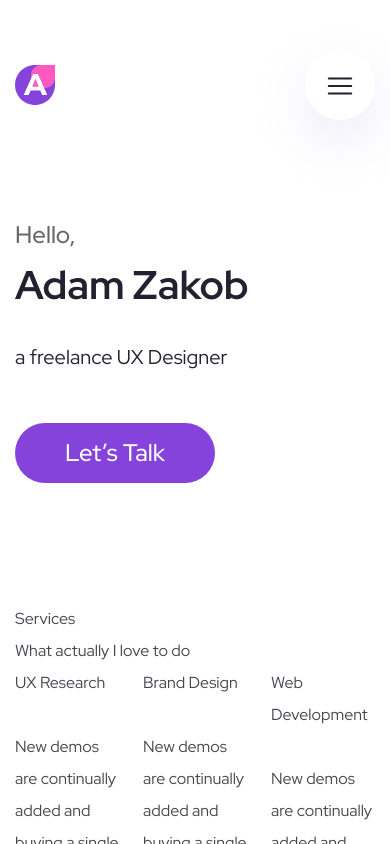
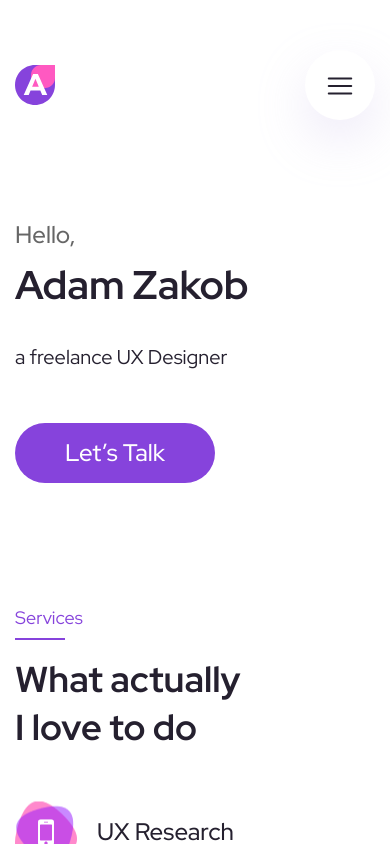
Before and after one commit to oldmadowl/designer-portfolio, a website: page app/index.html in a window 390 px wide. Drawn offline with nearby package versions, Linux system fonts and the light colour scheme; files that its build step writes are made by us from their sources.

Commit message:
added section services

```diff
--- a/app/index.html
+++ b/app/index.html
@@ -81,11 +81,11 @@
           </div>
         </div>
         <div class="row">
-          <div class="col">
+          <div class="col-lg-4 col-sm-6 col-12">
             <div class="services__item">
               <div class="services__item-title position-relative">
                 UX Research
-                <img class="services__title-icon" src="images/icons/mobile-icon.svg" alt="">
+                <span class="services__title-icon services__title-icon--mobile position-absolute d-block"></span>
               </div>
               <p class="services__item-text">
                 New demos are continually added and buying a single license for Mak gives you access to all of
@@ -93,11 +93,11 @@
               </p>
             </div>
           </div>
-          <div class="col">
+          <div class="col-lg-4 col-sm-6 col-12">
             <div class="services__item">
               <div class="services__item-title position-relative">
                 Brand Design
-                <img class="services__title-icon" src="images/icons/brand-icon.svg" alt="">
+                <span class="services__title-icon services__title-icon--brand position-absolute d-block"></span>
               </div>
               <p class="services__item-text">
                 New demos are continually added and buying a single license for Mak gives you access to all of
@@ -105,11 +105,11 @@
               </p>
             </div>
           </div>
-          <div class="col">
+          <div class="col-lg-4 col-sm-6 col-12">
             <div class="services__item">
               <div class="services__item-title position-relative">
                 Web Development
-                <img class="services__title-icon" src="images/icons/develop-icon.svg" alt="">
+                <span class="services__title-icon services__title-icon--dev position-absolute d-block"></span>
               </div>
               <p class="services__item-text">
                 New demos are continually added and buying a single license for Mak gives you access to all of
--- a/app/scss/_global.scss
+++ b/app/scss/_global.scss
@@ -50,3 +50,32 @@ body{
 .wrapper{
   max-width: 1920px;
 }
+.suptitle{
+  color: $lilac;
+  position: relative;
+  font-size: 18px;
+  line-height: 24px;
+  padding-bottom: 10px;
+  margin-bottom: 15px;
+  &:hover{
+    color: $lilac;
+  }
+  &::after{
+    content: '';
+    position: absolute;
+    bottom: 0;
+    left: 0;
+    height: 2px;
+    width: 50px;
+    background-color: $lilac;
+  }
+}
+.title{
+  color: $dark;
+  font-size: 36px;
+  line-height: 48px;
+  font-weight: 700;
+  span{
+    display: block;
+  }
+}
--- a/app/scss/_vars.scss
+++ b/app/scss/_vars.scss
@@ -1,5 +1,6 @@
 $text: #47444E;
 $dark: #25202F;
+$lilac: #8643DC;
 
 %btn{
   font-weight: 500;
@@ -9,7 +10,7 @@ $dark: #25202F;
   color: #fff;
   width: 200px;
   height: 60px;
-  background-color: #8643DC;
+  background-color: $lilac;
   border-radius: 100px;
   transition: all .3s;
   bottom: 0;
--- a/app/scss/style.scss
+++ b/app/scss/style.scss
@@ -65,4 +65,58 @@
 }
 //end header
 
+
+//start services
+.services{
+  padding-bottom: 50px;
+  &__title{
+    margin-bottom: 65px;
+  }
+  &__item{
+    margin-bottom: 50px;
+  }
+  &__item-title{
+    font-size: 24px;
+    color: $dark;
+    font-weight: 500;
+    padding-left: 82px;
+    margin-bottom: 35px;
+  }
+  &__title-icon{
+    left: 0;
+    top: 50%;
+    transform: translateY(-50%);
+    width: 62px;
+    height: 61px;
+    background-image: url(../images/backgrounds/services-item-title.png);
+    background-size: cover;
+    background-position: center;
+    &::after{
+      content: '';
+      position: absolute;
+      top: 50%;
+      left: 50%;
+      transform: translate(-50%, -50%);
+      background-size: cover;
+      background-position: center;
+    }
+    &--mobile::after{
+      background-image: url(../images/icons/mobile-icon.svg);
+      width: 17px;
+      height: 28px;
+    }
+    &--brand::after{
+      background-image: url(../images/icons/brand-icon.svg);
+      width: 28px;
+      height: 28px;
+    }
+    &--dev::after{
+      background-image: url(../images/icons/develop-icon.svg);
+      width: 28px;
+      height: 28px;
+    }
+  }
+}
+//end services
+
 @import 'media';
```
